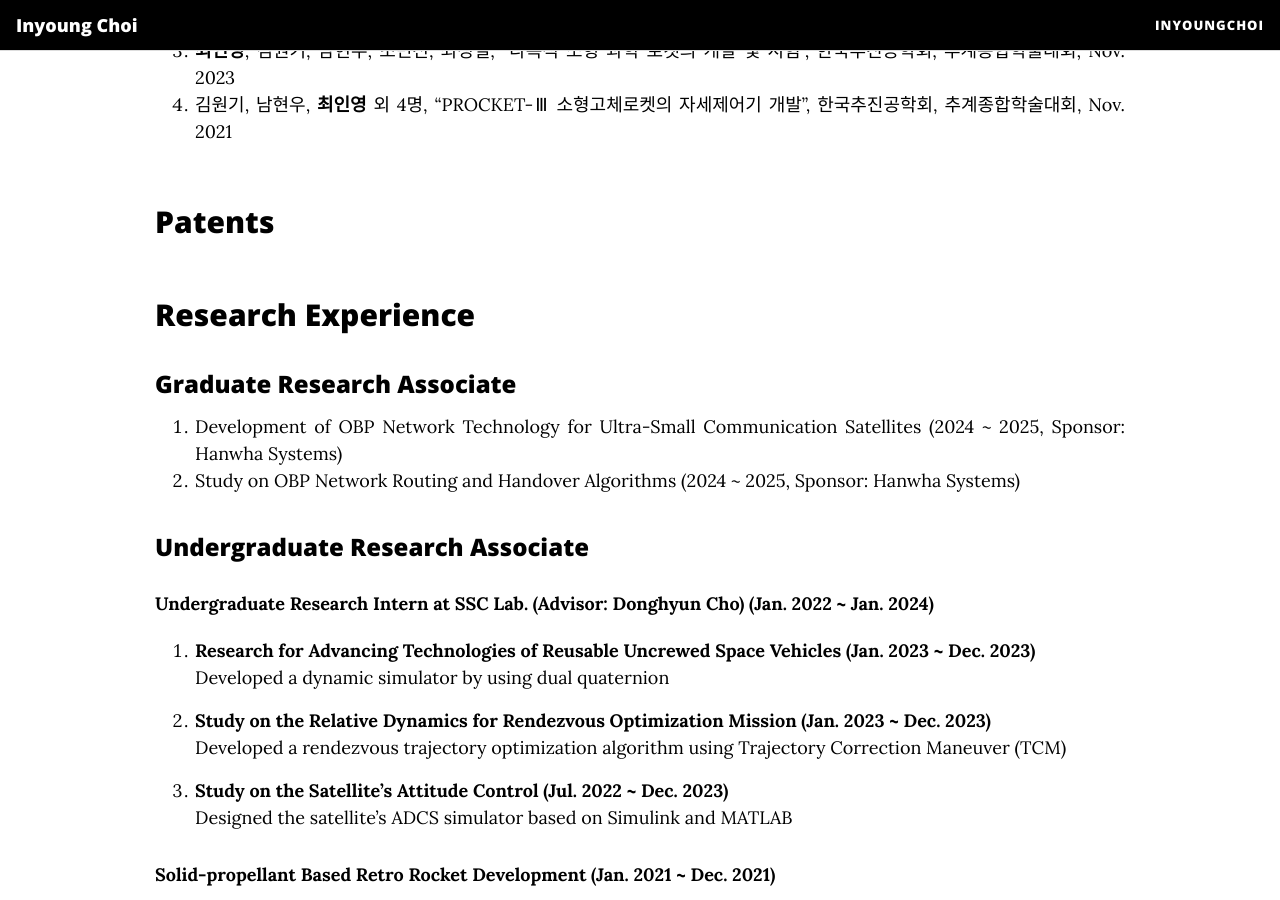
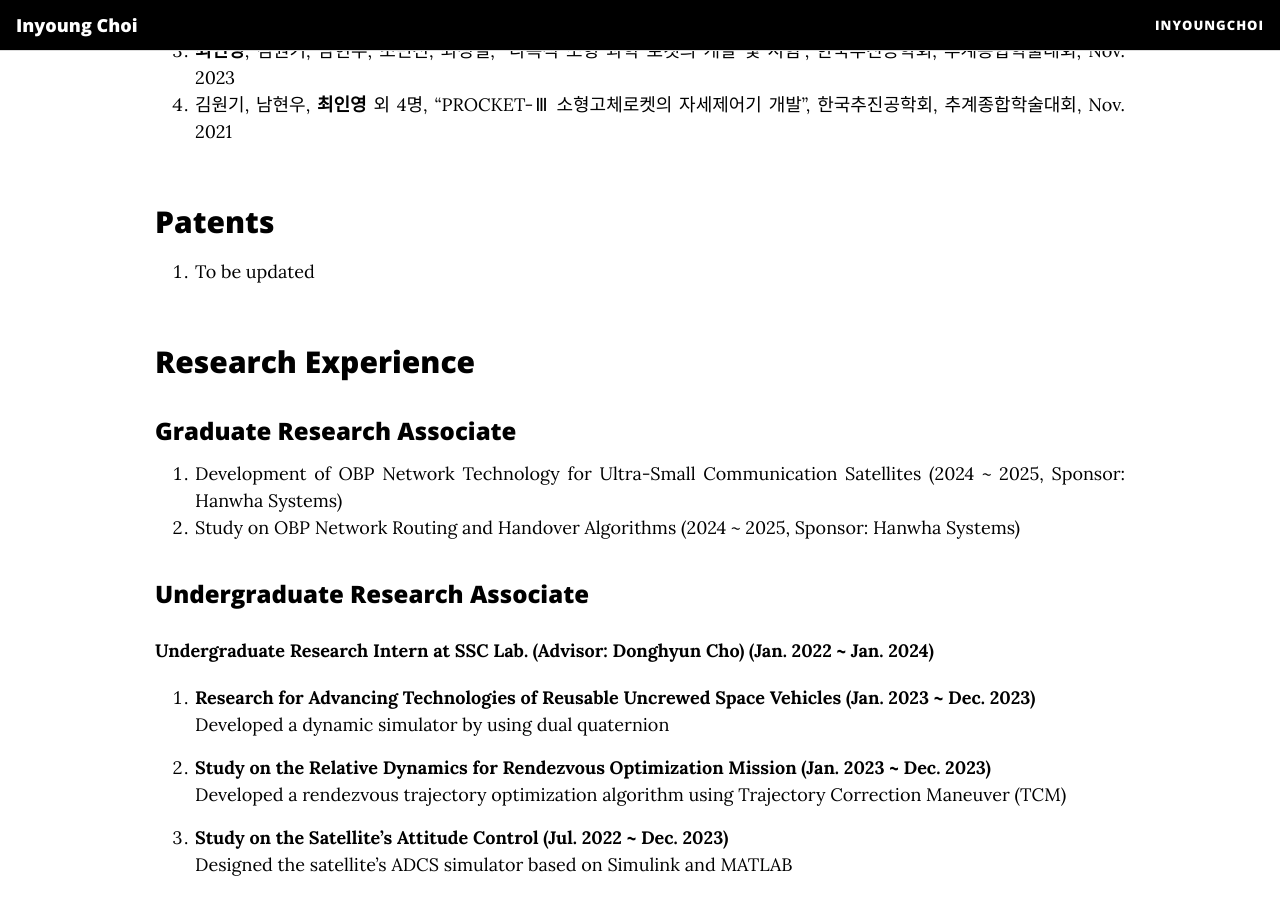
Before and after one commit to InyoungChoi-acai/InyoungChoi-acai.github.io, a Jekyll site: the page built from InyoungChoi.md, in a window 1280 px wide and 900 px high, scrolled down 1588 px. Built offline with Jekyll 4.4.1, drawn with Linux system fonts in a browser that asks for light colours; nearby versions of some CDN libraries.

Commit message:
Update InyoungChoi.md

```diff
--- a/InyoungChoi.md
+++ b/InyoungChoi.md
@@ -55,7 +55,7 @@
 
 
 ## Patents
-
+1. To be updated
 
 
 ## Research Experience
```
